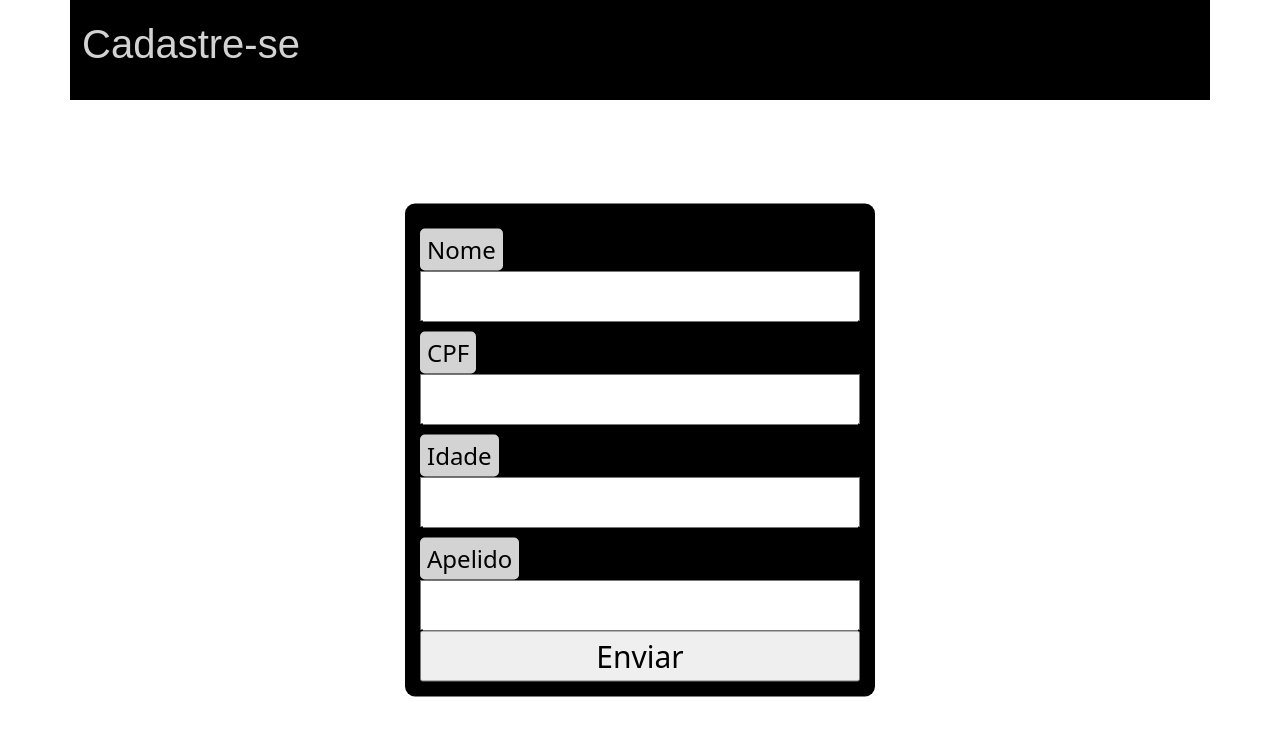
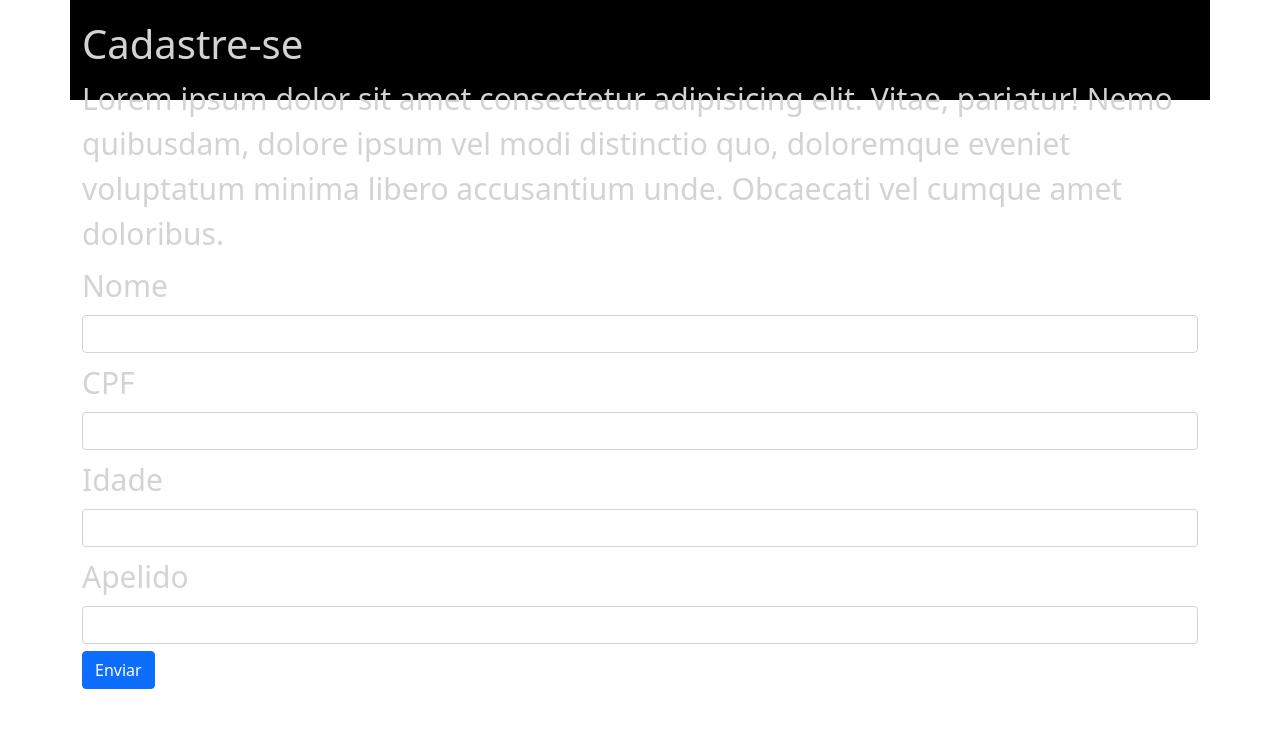
Before and after one commit to PC-Pedro/Comunicacao, a PHP site: the page made by View/cadastro/pessoa/index.php in a window 1280 px wide. Shown: the top 736 px of the page. Run offline with PHP 8.4, Linux system fonts and the light colour scheme; the template is opened without the code that fills it, so the values that code supplies are empty; some libraries are stand-ins or nearby versions; some web fonts are replaced.

Commit message:
#main# implementando interface e códigos ao cadastro pessoas

```diff
--- a/View/cadastro/pessoa/index.php
+++ b/View/cadastro/pessoa/index.php
@@ -2,18 +2,20 @@
   <selection>
   <h1>Cadastre-se</h1>
 
-    <form action="agenda.php" method="get">
-        <label for="nome">Nome</label>
-        <input type="text" name = "nome" id = "idnome">
-        <label for="cpf">CPF</label>
-        <input type="text" name = "cpf" id = "idcpf">
-        <label for="idade">Idade</label>
-        <input type="number" name="idade" id="ididade">
-        <label for = "apelido">Apelido</label>
-        <input type="text" name="apelido" id="idapelido">
-        <input type="submit" value="Enviar">
-    </form>
-  </selection>
+  Lorem ipsum dolor sit amet consectetur adipisicing elit. Vitae, pariatur! Nemo quibusdam, dolore ipsum vel modi distinctio quo, doloremque eveniet voluptatum minima libero accusantium unde. Obcaecati vel cumque amet doloribus.
+
+  <form>
+
+    <label for="nome" class="col-sm-2 col-form-label">Nome</label>
+      <input type="Nome" class="form-control" id="Nome">
+    <label for="CPF" class="col-sm-2 col-form-label">CPF</label>
+      <input type="text" class="form-control" id="CPF">
+    <label for="Idade" class="col-sm-2 col-form-label">Idade</label>
+      <input type="number" class="form-control" id="Idade">
+      <label for="Apelido" class="col-sm-2 col-form-label">Apelido</label>
+      <input type="number" class="form-control" id="Apelido">
+  <button type="submit" class="btn btn-primary">Enviar</button>
+</form>
 
   <style>
 
@@ -23,15 +25,6 @@ margin: 0;
 padding: 0;
 height: 100vh;
 
-}
-
-@font-face {
-    font-family: 'Signika';
-    src: url('../fontes/Signika/Signika-VariableFont_GRAD\,wght.ttf');
-}
-
-h1{
-    font-family: 'Signika', sans-serif;
 }
 
 .button-container {
@@ -51,29 +44,7 @@ padding: 20px;
 font-size: 30px;
 }
 
-form {
-    margin-top: 50px;
-    background-color: black;
-    padding: 15px;
-    border-radius: 10px;
-    display: grid;
-    place-items: right;
-    position: absolute;
-    top: 50%;
-    left: 50%;
-    transform: translate(-50%, -50%);
-}
 
-form label {
-    display: block;
-    width: fit-content;
-    font-size: 0.8em;
-    font-weight: 100;
-    color: black;
-    background-color: lightgray;
-    padding: 3px 7px;
-    margin-top: 10px;
-    margin-bottom: 0px;
-    border-radius: 5px;
-}
   </style>
+
+  <script>
```
